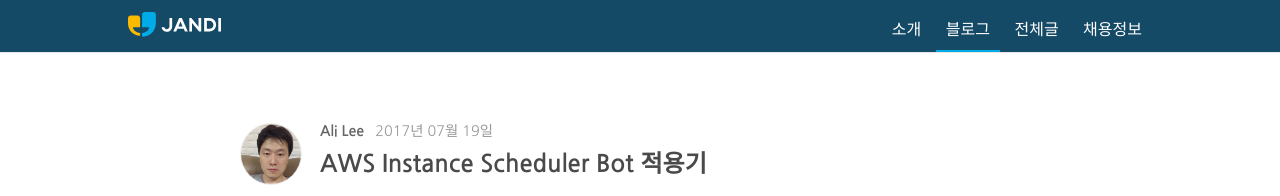
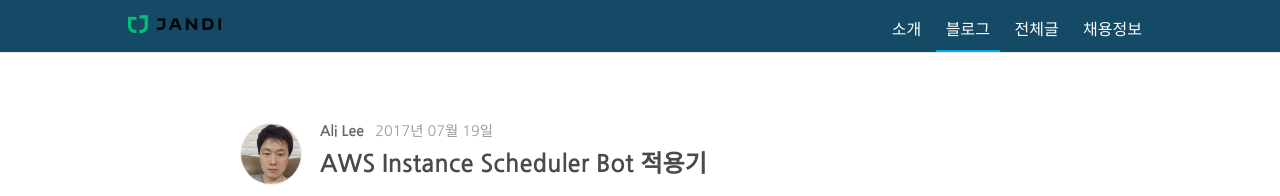
Before and after one commit to tosslab/tosslab.github.io, a Jekyll site: the page built from index.html, in a window 1280 px wide. Shown: the top 196 px of the page. Built offline with Jekyll 4.4.1, drawn with Linux system fonts in a browser that asks for light colours; the list of posts is cut into pages by our own code; comment, search, counter and statistics services are not loaded.

Commit message:
fix(): Change jandi logo

```diff
--- a/_layouts/default.html
+++ b/_layouts/default.html
@@ -31,7 +31,7 @@
 <body>
     <header>
             <a class="brand" href="/">
-                <img src="{{ site.BASE_PATH }}/assets/media/brand_logo.svg" class="brand-logo">
+                <img src="{{ site.BASE_PATH }}/assets/media/brand_logo.png" class="brand-logo">
             </a>
             <nav>
                 <a class="{% if page.category == 'teams' %}selected{% endif %}" href="/teams/">소개</a>
```
Also changed, not shown: assets/media/brand_logo.png (added).
